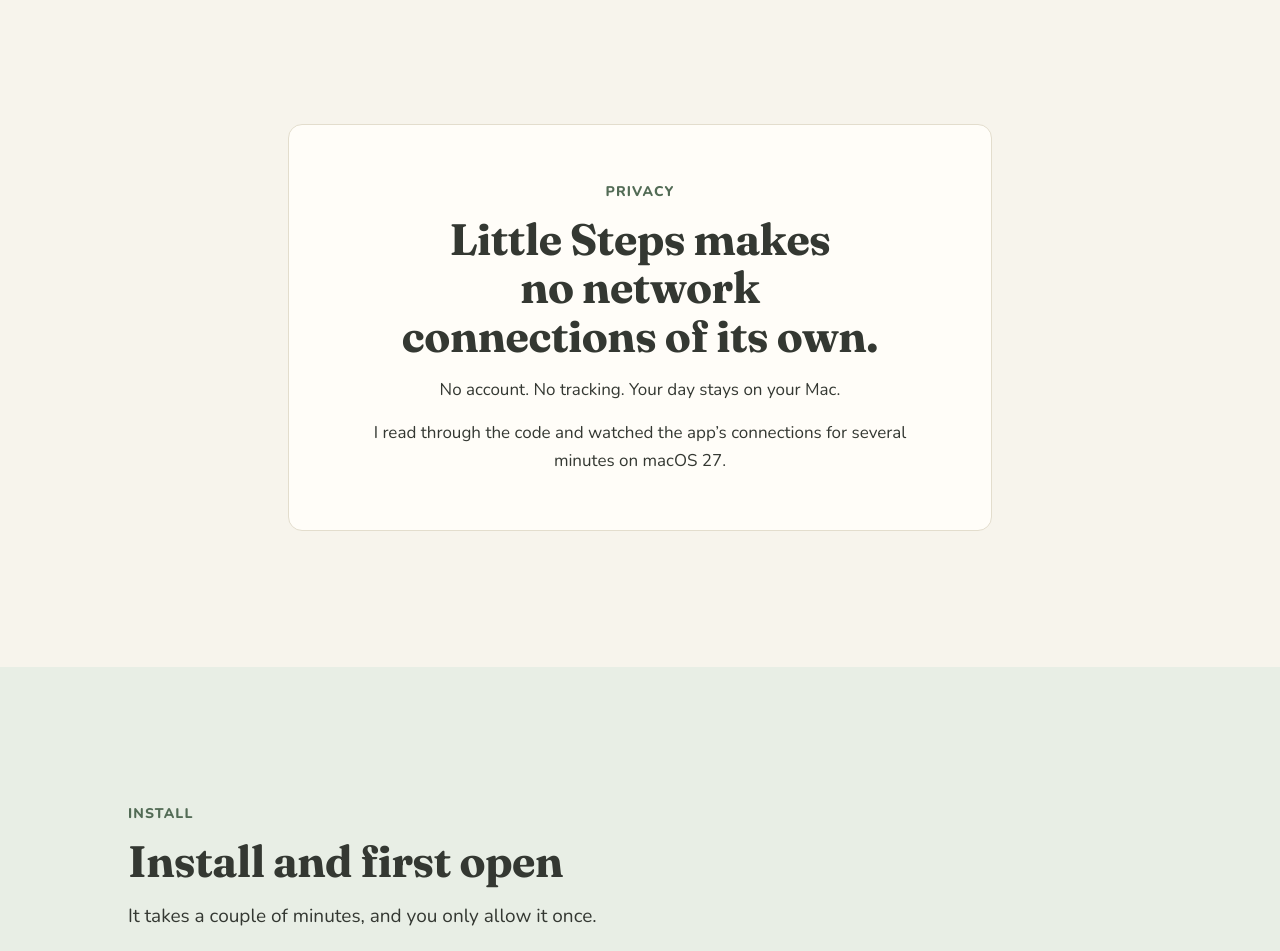
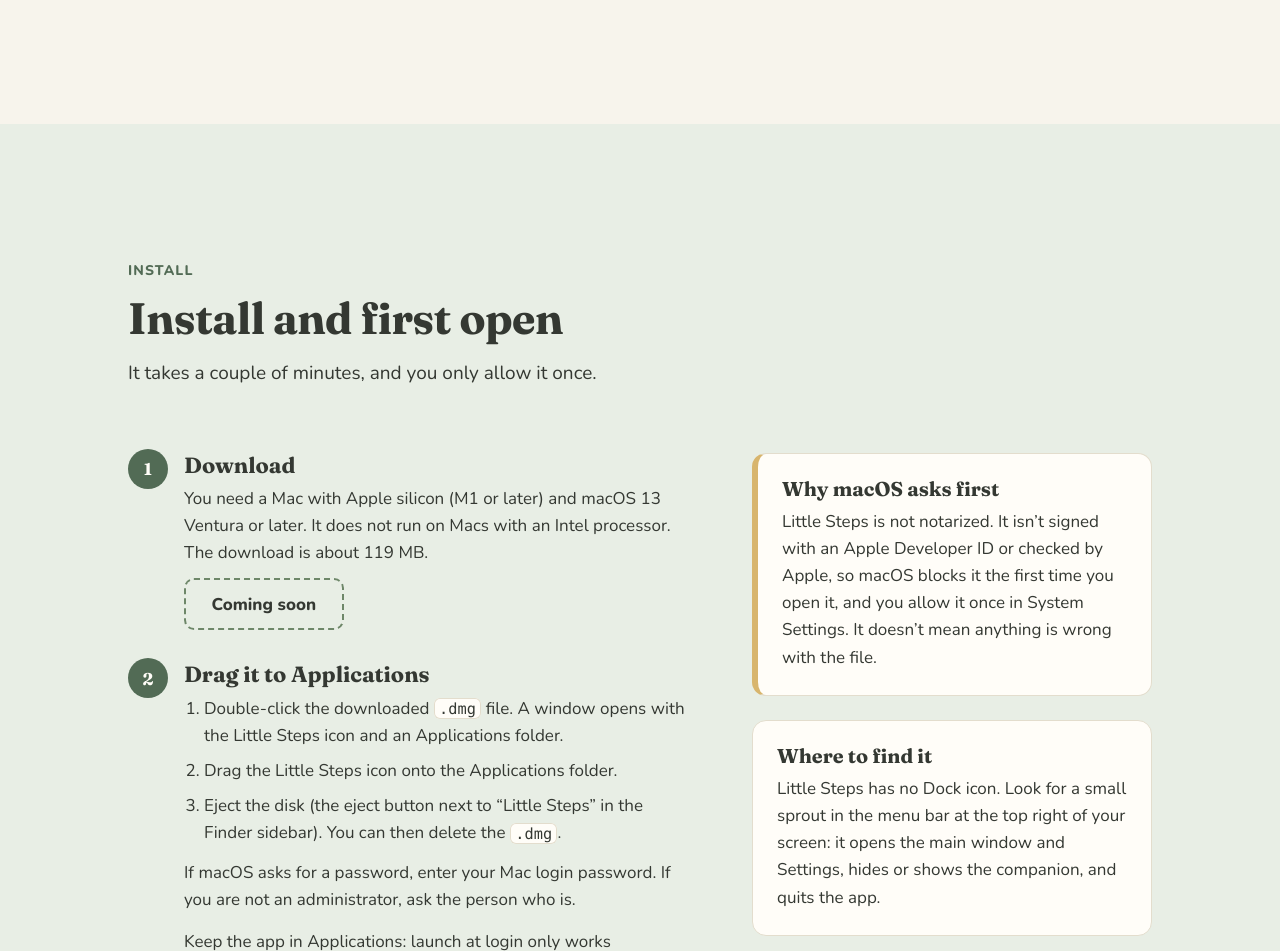
Before and after one commit to Prasanna-KS-85/little-steps-site, a plain HTML site: page index.html in a window 1280 px wide. Shown: the part 4800-5751 px from the top of the page. Drawn offline with Linux system fonts and the light colour scheme.

Commit message:
Privacy: from its own section to a FAQ entry
Co-Authored-By: Claude Sonnet 5.5 <noreply@anthropic.com>

```diff
--- a/assets/css/site.css
+++ b/assets/css/site.css
@@ -385,9 +385,6 @@ pre code {
 .section {
   padding-block: var(--section-space);
 }
-.section--follow {
-  padding-top: 0;
-}
 .section--sage {
   background: var(--color-pale-sage);
 }
@@ -586,20 +583,6 @@ pre code {
   margin-top: var(--space-2);
 }
 
-/* Privacy (shown only when config.privacy is true) */
-.privacy-card {
-  max-width: 44rem;
-  margin-inline: auto;
-  padding: clamp(32px, 6vw, 56px);
-  border-radius: var(--radius-card);
-  background: var(--color-soft-ivory);
-  border: 1px solid var(--color-hairline);
-  text-align: center;
-}
-.privacy-card p {
-  margin-top: var(--space-4);
-}
-
 /* Install */
 .install {
   display: grid;
--- a/assets/js/config.js
+++ b/assets/js/config.js
@@ -5,8 +5,8 @@
 //           https://github.com/Prasanna-KS-85/little-steps-site/releases/latest/download/Little-Steps.dmg
 // owner:    the GitHub account that holds the little-steps-site repository.
 //
-// The Privacy section is not a switch: it is plain HTML in index.html.
-// How to take it off or put it back: docs/privacy-section.html.
+// The privacy answer is not a switch: it is a plain FAQ entry in index.html.
+// Where it lives and how to change it: docs/privacy-section.html.
 window.LITTLE_STEPS_CONFIG = {
   download: 'soon',
   owner: 'Prasanna-KS-85',
--- a/index.html
+++ b/index.html
@@ -265,19 +265,7 @@
         </div>
       </section>
 
-      <!-- 5. Privacy (how to take it off or put it back: docs/privacy-section.html) -->
-      <section class="section section--follow" id="privacy" aria-labelledby="privacy-title">
-        <div class="wrap">
-          <div class="privacy-card">
-            <span class="eyebrow">Privacy</span>
-            <h2 id="privacy-title">Little Steps makes no network connections of its own.</h2>
-            <p>No account. No tracking. Your day stays on your Mac.</p>
-            <p>I read through the code and watched the app’s connections for several minutes on macOS 27.</p>
-          </div>
-        </div>
-      </section>
-
-      <!-- 6. Install and first open -->
+      <!-- 5. Install and first open -->
       <section class="section section--sage" id="install" aria-labelledby="install-title">
         <div class="wrap">
           <div class="section-head">
@@ -349,7 +337,7 @@
         </div>
       </section>
 
-      <!-- 7. FAQ -->
+      <!-- 6. FAQ -->
       <section class="section" id="faq" aria-labelledby="faq-title">
         <div class="wrap">
           <div class="section-head">
@@ -359,6 +347,9 @@
           <dl class="faq">
             <dt>Is it free?</dt>
             <dd>Yes. Little Steps is a free download.</dd>
+
+            <dt>Does Little Steps collect my data or use the internet?</dt>
+            <dd>No. Little Steps makes no network connections of its own. No account. No tracking. Your day stays on your Mac. I read through the code and watched the app’s connections for several minutes on macOS 27.</dd>
 
             <dt>Is there a Windows version?</dt>
             <dd>Not yet. For now Little Steps runs on Macs with Apple silicon. A Windows version is planned for later, and it will only be published once it has been tested on real Windows PCs.</dd>
@@ -384,7 +375,7 @@
       </section>
     </main>
 
-    <!-- 8. Footer -->
+    <!-- 7. Footer -->
     <footer class="site-footer">
       <div class="wrap">
         <p>
```
Also changed, not shown: docs/privacy-section.html (+11 -28 lines), docs/screens/home-1440.png, docs/screens/home-390.png, docs/screens/home-768.png, docs/screens/home-faq-1440.png (added), docs/screens/home-faq-390.png (added), docs/screens/home-privacy-1440.png (deleted), docs/screens/home-privacy-390.png (deleted), 3 other files.
